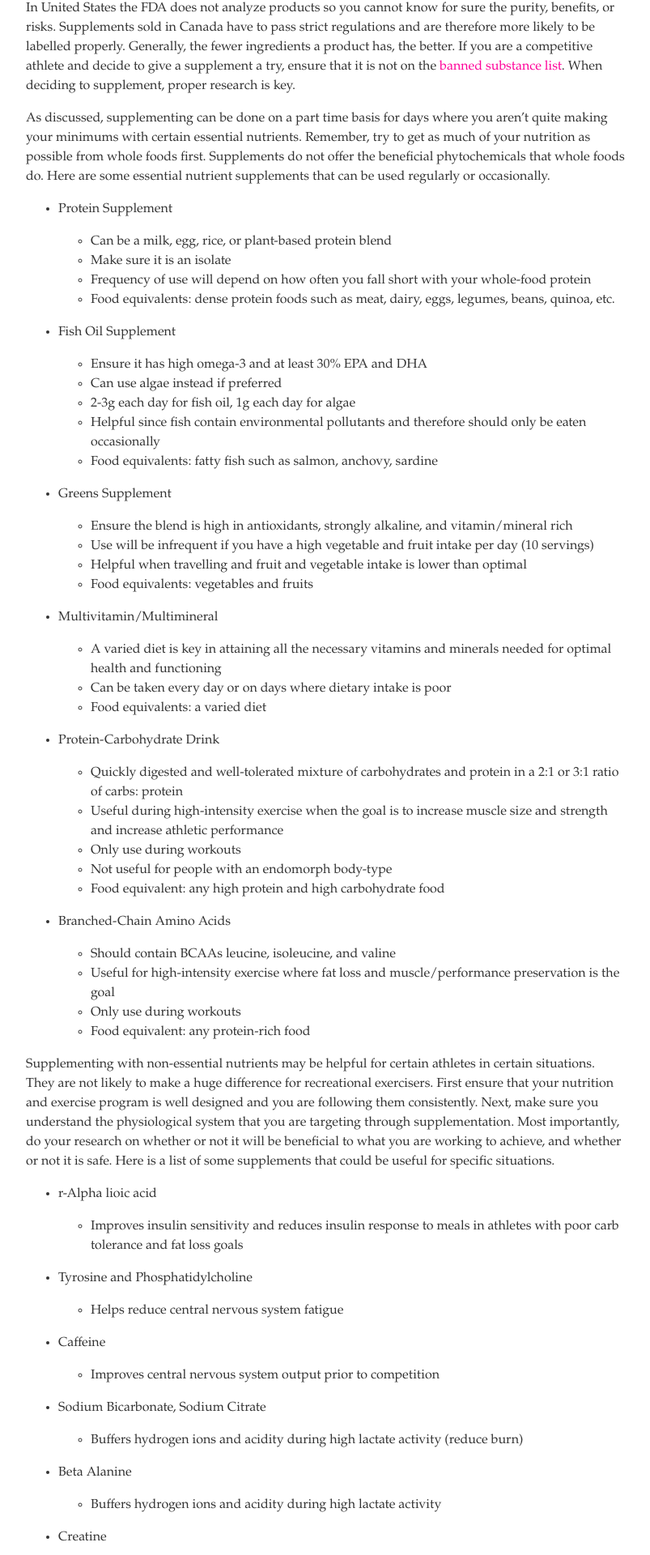
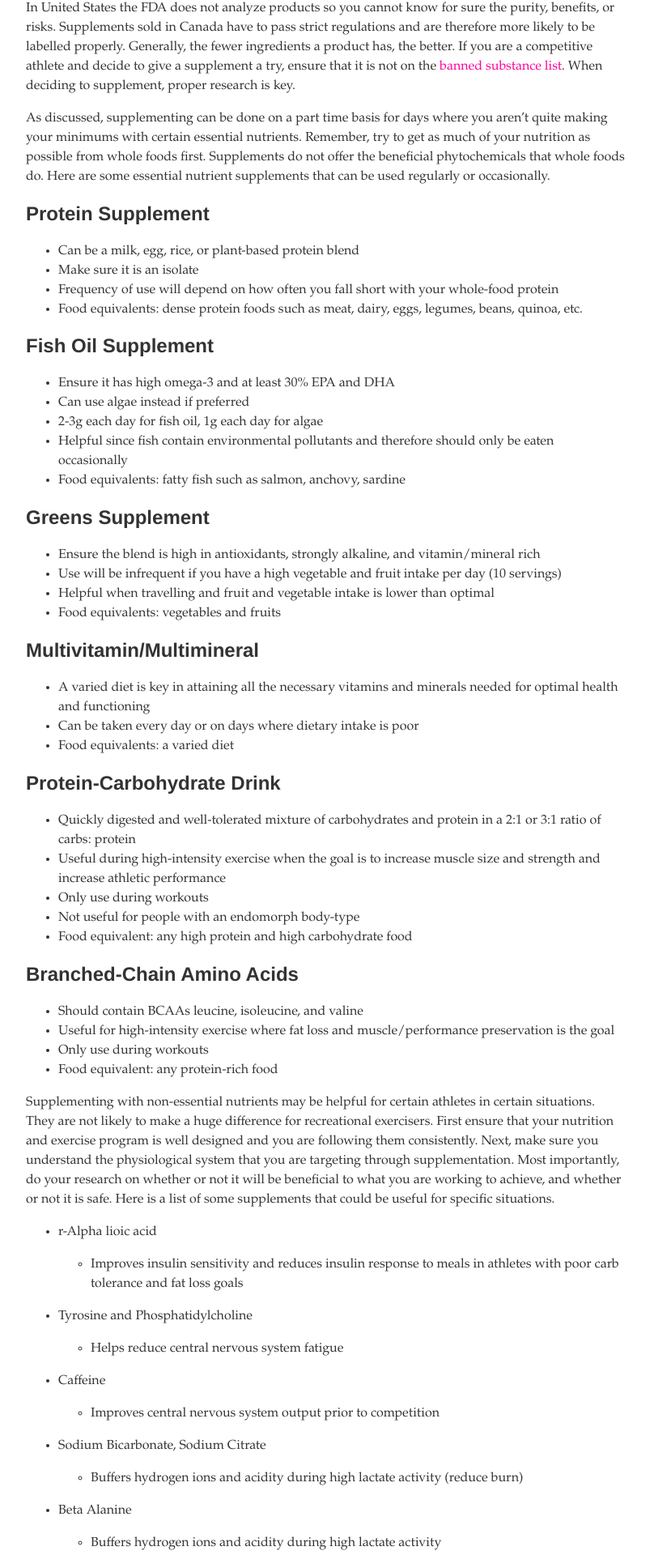
Before and after one commit to teri-lynn/teri-lynn.github.com, a Jekyll site: the page built from _posts/2012-11-16-supplements.md, in a window 1280 px wide. Shown: the part 1033-2953 px from the top of the page at 81% size, without its empty margins (238-1041 px from the left). Built offline with Jekyll 4.4.1, drawn with Linux system fonts in a browser that asks for light colours; some web fonts are replaced; Markdown is read by kramdown in place of the engine named in the settings.

Commit message:
Try new headings.

```diff
--- a/_posts/2012-11-16-supplements.md
+++ b/_posts/2012-11-16-supplements.md
@@ -47,37 +47,54 @@ your minimums with certain  essential nutrients. Remember, try to get as much of
 possible from whole foods first. Supplements do not offer the beneficial phytochemicals that whole
 foods do. Here are some essential nutrient supplements that can be used regularly or occasionally.
 
-- Protein Supplement
-  - Can be a milk, egg, rice, or plant-based protein blend
-  - Make sure it is an isolate
-  - Frequency of use will depend on how often you fall short with your whole-food protein
-  - Food equivalents: dense protein foods such as meat, dairy, eggs, legumes, beans, quinoa, etc.
-- Fish Oil Supplement
-  - Ensure it has high omega-3 and at least 30% EPA and DHA
-  - Can use algae instead if preferred
-  - 2-3g each day for fish oil, 1g each day for algae
-  - Helpful since fish contain environmental pollutants and therefore should only be eaten occasionally
-  - Food equivalents: fatty fish such as salmon, anchovy, sardine
-- Greens Supplement
-  - Ensure the blend is high in antioxidants, strongly alkaline, and vitamin/mineral rich
-  - Use will be infrequent if you have a high vegetable and fruit intake per day (10 servings)
-  - Helpful when travelling and fruit and vegetable intake is lower than optimal
-  - Food equivalents: vegetables and fruits
-- Multivitamin/Multimineral
-  - A varied diet is key in attaining all the necessary vitamins and minerals needed for optimal health and functioning
-  - Can be taken every day or on days where dietary intake is poor
-  - Food equivalents: a varied diet
-- Protein-Carbohydrate Drink
-  - Quickly digested and well-tolerated mixture of carbohydrates and protein in a 2:1 or 3:1 ratio of carbs: protein
-  - Useful during high-intensity exercise when the goal is to increase muscle size and strength and increase athletic performance
-  - Only use during workouts
-  - Not useful for people with an endomorph body-type
-  - Food equivalent: any high protein and high carbohydrate food
-- Branched-Chain Amino Acids
-  - Should contain BCAAs leucine, isoleucine, and valine
-  - Useful for high-intensity exercise where fat loss and muscle/performance preservation is the goal
-  - Only use during workouts
-  - Food equivalent: any protein-rich food
+Protein Supplement
+------------------
+
+- Can be a milk, egg, rice, or plant-based protein blend
+- Make sure it is an isolate
+- Frequency of use will depend on how often you fall short with your whole-food protein
+- Food equivalents: dense protein foods such as meat, dairy, eggs, legumes, beans, quinoa, etc.
+
+Fish Oil Supplement
+-------------------
+
+- Ensure it has high omega-3 and at least 30% EPA and DHA
+- Can use algae instead if preferred
+- 2-3g each day for fish oil, 1g each day for algae
+- Helpful since fish contain environmental pollutants and therefore should only be eaten occasionally
+- Food equivalents: fatty fish such as salmon, anchovy, sardine
+
+Greens Supplement
+-----------------
+
+- Ensure the blend is high in antioxidants, strongly alkaline, and vitamin/mineral rich
+- Use will be infrequent if you have a high vegetable and fruit intake per day (10 servings)
+- Helpful when travelling and fruit and vegetable intake is lower than optimal
+- Food equivalents: vegetables and fruits
+
+Multivitamin/Multimineral
+-------------------------
+
+- A varied diet is key in attaining all the necessary vitamins and minerals needed for optimal health and functioning
+- Can be taken every day or on days where dietary intake is poor
+- Food equivalents: a varied diet
+
+Protein-Carbohydrate Drink
+--------------------------
+
+- Quickly digested and well-tolerated mixture of carbohydrates and protein in a 2:1 or 3:1 ratio of carbs: protein
+- Useful during high-intensity exercise when the goal is to increase muscle size and strength and increase athletic performance
+- Only use during workouts
+- Not useful for people with an endomorph body-type
+- Food equivalent: any high protein and high carbohydrate food
+
+Branched-Chain Amino Acids
+--------------------------
+
+- Should contain BCAAs leucine, isoleucine, and valine
+- Useful for high-intensity exercise where fat loss and muscle/performance preservation is the goal
+- Only use during workouts
+- Food equivalent: any protein-rich food
 
 Supplementing with non-essential nutrients may be helpful for certain athletes in certain situations.
 They are not likely to make a huge difference for recreational exercisers. First ensure that your
```
